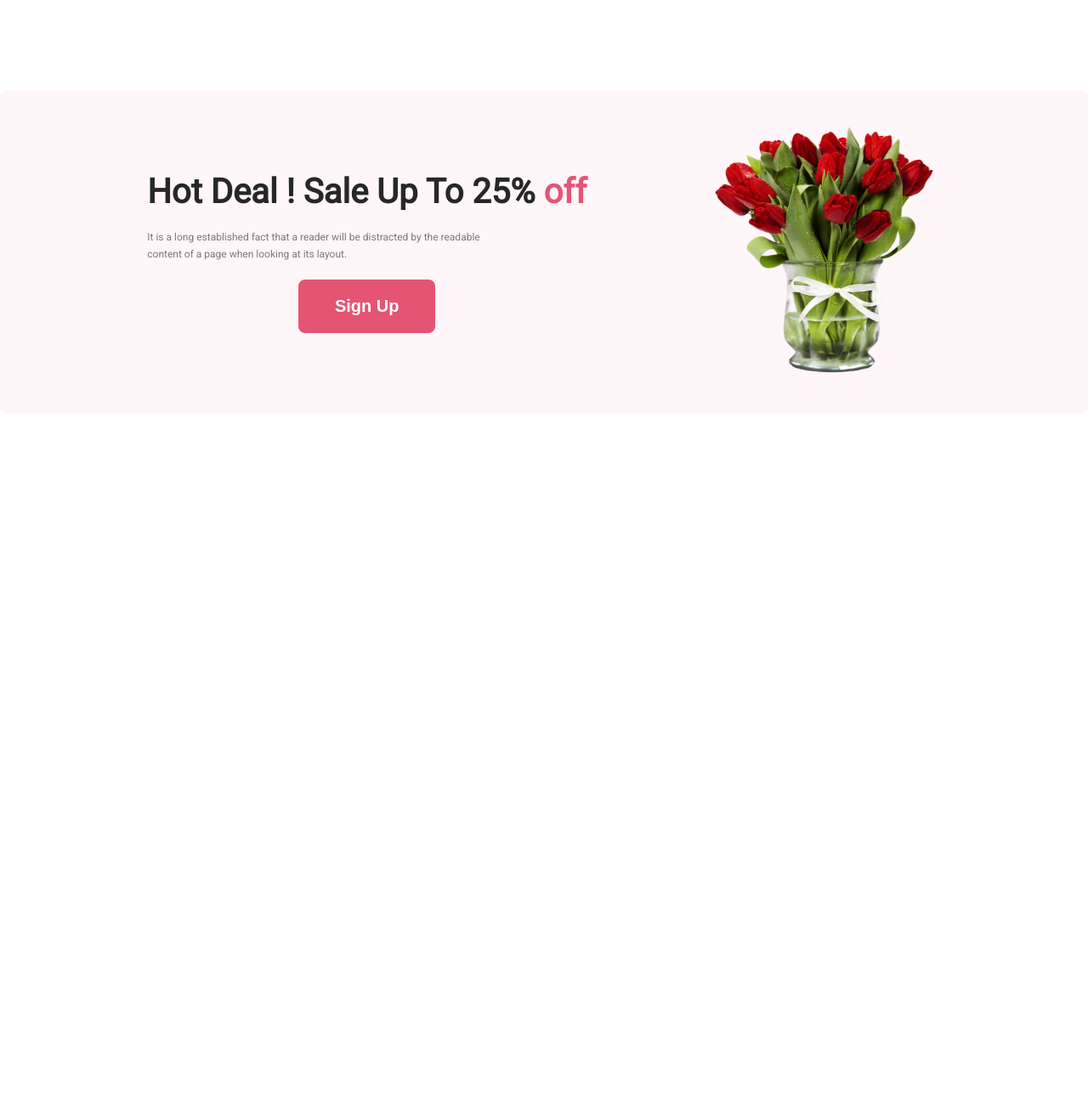
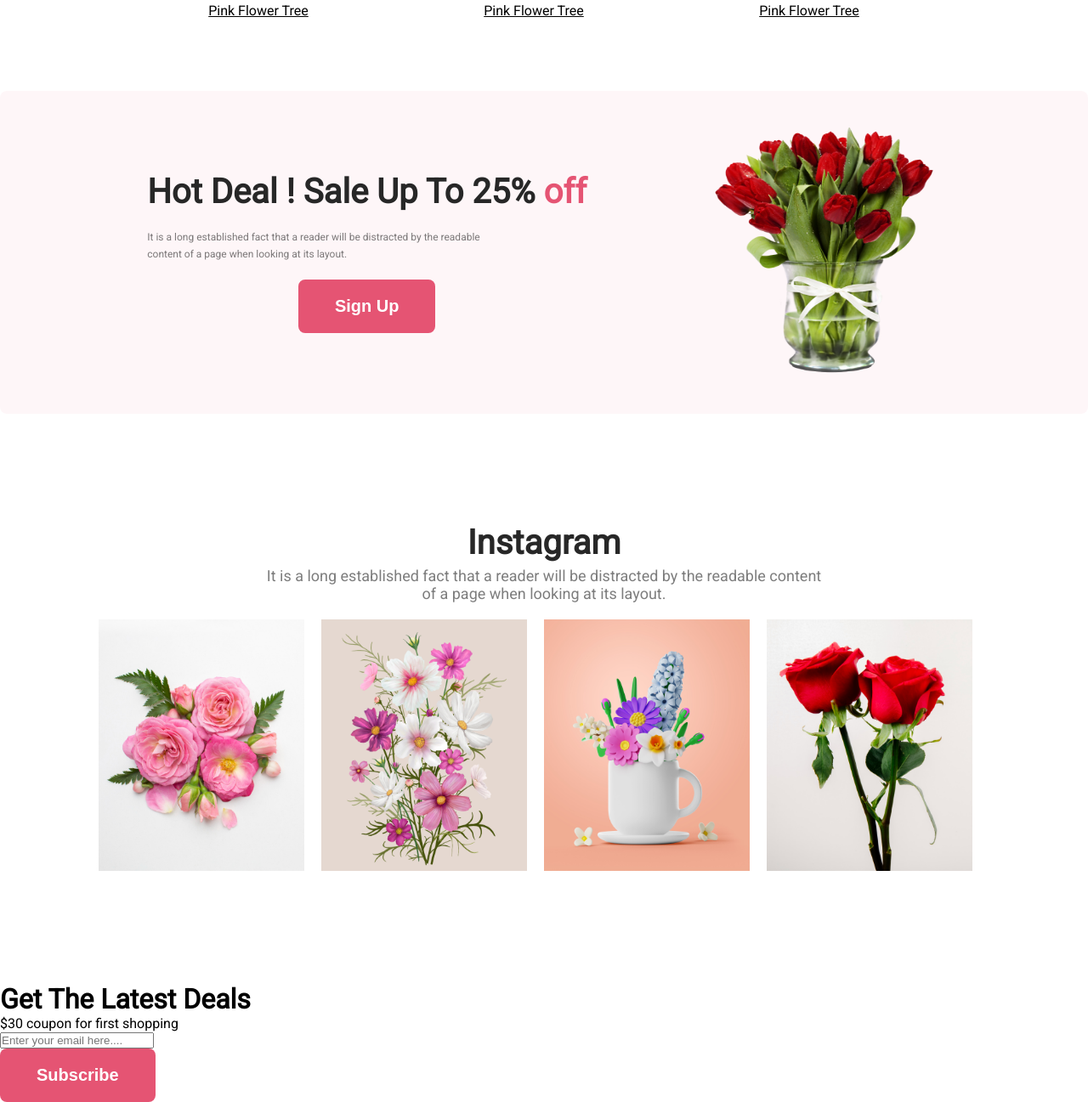
Before and after one commit to meskatabusayed/Meskat-First-Assignment_PH, a plain HTML site: page index.html in a window 1280 px wide. Shown: the part 1281-2578 px from the top of the page at 85% size. Before the commit the page ends 1768 px from the top, so only its background shows below. Drawn offline with Linux system fonts and the light colour scheme; a web font is replaced by a local one.

Commit message:
Creat Social Section

```diff
--- a/index.html
+++ b/index.html
@@ -32,12 +32,15 @@
                 <div class="feature-content">
                 <div class="feature-content-bg-1">
                     <img class="feature-photo" src="./images/pngwing 6.png" alt="">
+                    <p class="pink"><ins>Pink Flower Tree</ins></p>
                 </div>
                 <div class="feature-content-bg0 feature-content-bg-1">
                     <img class="feature-photo2 feature-photo" src="./images/pngwing 5.png" alt="">
+                    <p class="pink"><ins>Pink Flower Tree</ins></p>
                 </div>
                 <div class="feature-content-bg01 feature-content-bg-1">
                     <img class="feature-photo3 feature-photo" src="./images/pngwing 7.png" alt="">
+                    <p class="pink"><ins>Pink Flower Tree</ins></p>
                 </div>
             </div>
             </div>
@@ -55,7 +58,40 @@
                 <img class="deal-photo" src="./images/pngwing 8.png" alt="">
             </div>
         </div>
-
+        <!-- Social section -->
+            <div class="social-container">
+                <h1 class="social-title">Instagram</h1>
+                <div class="social-description">It is a long established fact that a reader will be distracted by the readable content <br> of a page when looking at its layout.</div>
+            </div>
+            <div class="social-content">
+                <div class="social-content-bg">
+                    <img class="flower-photo" src="./images/Flower 01.png" alt="">
+                </div>
+                <div class="social-content-bg">
+                    <img  class="flower-photo" src="./images/Rectangle 4.png" alt="">
+                </div>
+                <div class="social-content-bg">
+                    <img class="flower-photo"  src="./images/Rectangle 5.png" alt="">
+                </div>
+                <div class="social-content-bg">
+                    <img class="flower-photo" src="./images/Rectangle 6.png" alt="">
+                </div>
+            </div>
+            <!-- Subscribe section -->
+            <div class="subscribe-container">
+                <h1 class="subscribe-title">Get The Latest Deals</h1>
+                <p class="subscribe-describtion">$30 coupon for first shopping</p>
+                <div class="subscribe-form-container"></div>
+                    <div class="subscribe-form-content">
+                        <form>
+                            <input type="email" name="email" id="" placeholder="Enter your email here....">
+                        </form>
+                    </div>
+                    <div class="subscribe-button">
+                        <button class="btn-primary">Subscribe</button>
+                    </div>
+             </div>
+            </div>
     </main>
     <footer>
 
--- a/style.css
+++ b/style.css
@@ -104,6 +104,9 @@ body{
     height: 190px;
     padding: 110px 78px 0 35px;
 }
+.pink{
+    margin-top: 20px;
+}
 /* Hot deal section style */
 .deal-container{
     margin-top: 128px;
@@ -137,3 +140,39 @@ body{
 .btn{
     text-align: center;
 }
+/* Social Section style */
+.social-container{
+    margin-top: 128px;
+}
+.social-title{
+    color: #272727;
+    text-align: center;
+    font-size: 40px;
+    font-weight: 800;
+    margin-bottom: 5px;
+}
+.social-description{
+    color: rgba(39, 39, 39, 0.60);
+    text-align: center;
+    font-size: 18px;
+    font-weight: 400;
+    margin-bottom: 20px;
+
+}
+.social-content{
+    display: flex;
+    justify-content: center;
+    max-width: 1440px;
+
+}
+.flower-photo{
+    width: 242px;
+    height: 296px;
+    margin-right: 20px;
+
+}
+/* Subscribe Section Style */
+.subscribe-container{
+    margin-top: 128px;
+
+}
```
